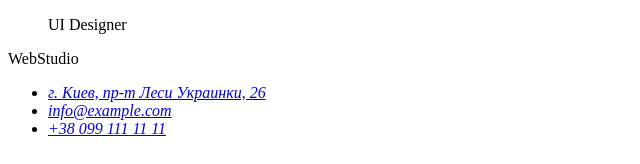
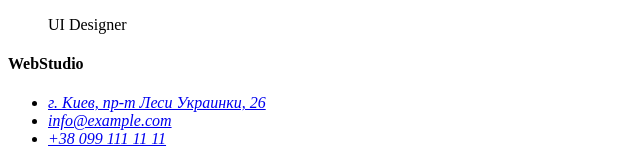
Before and after one commit to DeXteRUA19/goit-markup-hw-01, a plain HTML site: page index.html in a window 1280 px wide. Shown: the part 3175-3339 px from the top of the page, without its empty margins (0-640 px from the left). Drawn offline with Linux system fonts and the light colour scheme.

Commit message:
исправлен H4 для 113

```diff
--- a/index.html
+++ b/index.html
@@ -111,7 +111,7 @@
       </section>
       <!--CONTACT-->
       <section>
-        <p>WebStudio</p>
+        <h4>WebStudio</h4>
         <address>
           <ul>
             <li>
```
